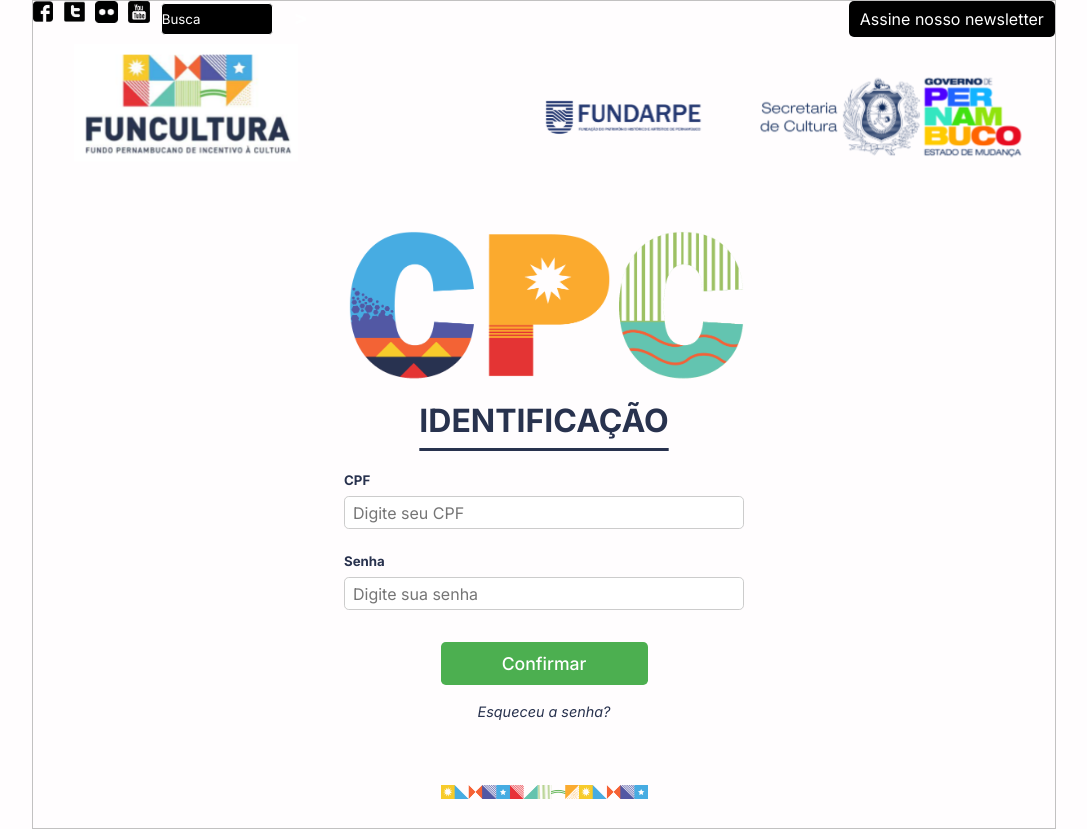
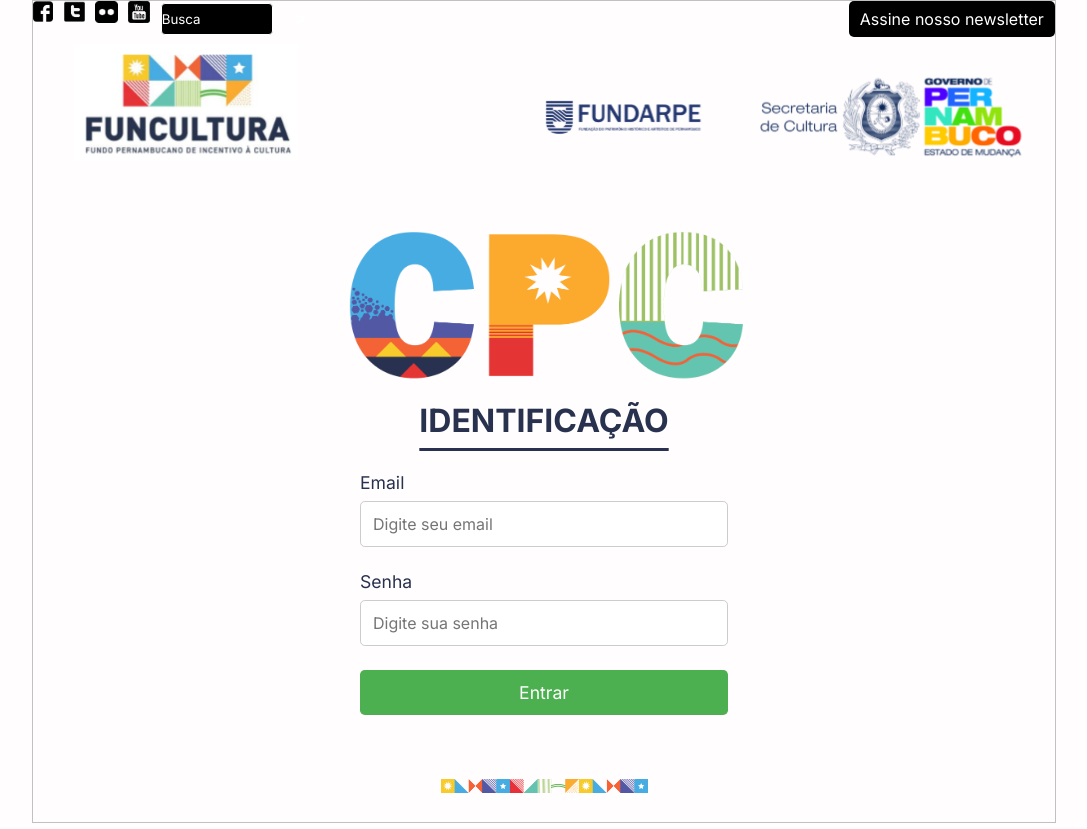
Before and after one commit to AntonioLopes21/Funcultura_Front_End, a React (Create React App) app in the folder fundarpe/: page /login in a window 1280 px wide. Shown: the whole page, without its empty margins (96-1183 px from the left). Built offline with nearby package versions, Linux system fonts and the light colour scheme.

Commit message:
conectando endpoints em pj e pf e fazendo comunicação com a api

```diff
--- a/fundarpe/src/pages/LoginPage/LoginPage.jsx
+++ b/fundarpe/src/pages/LoginPage/LoginPage.jsx
@@ -3,50 +3,52 @@ import Header from "../../components/Header/Header";
 import Footer from "../../components/Footer/Footer";
 import { ImagesProject } from "../../assets/Images";
 import { useNavigate } from "react-router-dom";
+import api, { API_KEY } from "../../services/api";
 
-function IdentificacaoPage() {
-    const [cpf, setCpf] = useState("");
+function LoginPage() {
+    const [email, setEmail] = useState("");
     const [senha, setSenha] = useState("");
     const [erro, setErro] = useState("");
     const [loading, setLoading] = useState(false);
     const navigate = useNavigate();
 
-    // Formatação do CPF
-    const formatarCPF = (value) => {
-        const numeros = value.replace(/\D/g, "");
-        let formatado = "";
-        if (numeros.length > 0) formatado = numeros.substring(0, 3);
-        if (numeros.length > 3) formatado += "." + numeros.substring(3, 6);
-        if (numeros.length > 6) formatado += "." + numeros.substring(6, 9);
-        if (numeros.length > 9) formatado += "-" + numeros.substring(9, 11);
-        return formatado;
-    };
+    const handleSubmit = async (e) => {
+        e.preventDefault();
+        setErro("");
+        setLoading(true);
 
-    // Autenticação mock
-    const mockAutenticacao = (cpf, senha) => {
-        const credenciaisValidas = [
-            { cpf: "123.456.789-09", senha: "senha123" },
-            { cpf: "111.222.333-44", senha: "funcultura" }
-        ];
-        return credenciaisValidas.some(
-            (credencial) => credencial.cpf === cpf && credencial.senha === senha
-        );
-    };
+        try {
+            const formData = new FormData();
+            formData.append('email', email);
+            formData.append('senha', senha);
+            formData.append('key', API_KEY);
 
-    const handleSubmit = (e) => {
-        e.preventDefault();
-        setLoading(true);
-        setErro("");
+            console.log("Tentando login com dados do formulário");
 
-        setTimeout(() => {
-            if (mockAutenticacao(cpf, senha)) {
-                localStorage.setItem("usuarioAutenticado", "true");
+            const response = await api.post('/login', formData, {
+                headers: {
+                    'Content-Type': 'multipart/form-data'
+                }
+            });
+            console.log("Resposta:", response.data);
+
+            if (response.data.success) {
+                const { token, usuario } = response.data;
+                localStorage.setItem("token", token);
+                localStorage.setItem("user", JSON.stringify(usuario));
                 navigate("/dashboard");
-            } else {
-                setErro("CPF ou senha incorretos");
             }
+        } catch (error) {
+            console.error("Erro detalhado:", {
+                data: error.response?.data,
+                status: error.response?.status,
+                headers: error.response?.headers,
+                message: error.response?.data?.message || error.response?.data?.conteudoJson?.message
+            });
+            setErro(error.response?.data?.message || error.response?.data?.conteudoJson?.message || "Erro ao fazer login");
+        } finally {
             setLoading(false);
-        }, 1500);
+        }
     };
 
     return (
@@ -79,32 +81,32 @@ function IdentificacaoPage() {
                     style={{
                         width: "100%",
                         maxWidth: "400px",
-                        margin: "2rem auto"
+                        margin: "2rem auto",
+                        padding: "0 1rem"
                     }}
                 >
-                    <div style={{
-                        display: "flex",
-                        flexDirection: "column",
-                        gap: "1.5rem"
-                    }}>
-                        {/* Campo CPF */}
-                        <div>
-                            <h5 style={{
+                    {/* Campo Email */}
+                    <div style={{ marginBottom: "1.5rem" }}>
+                        <label
+                            htmlFor="email"
+                            style={{
+                                display: "block",
+                                marginBottom: "0.5rem",
                                 color: "#28324E",
-                                marginBottom: "0.5rem"
-                            }}>
-                                CPF
-                            </h5>
+                                fontSize: "1.1rem"
+                            }}
+                        >
+                            Email
+                        </label>
                         <input
-                                type="text"
-                                placeholder="Digite seu CPF"
-                                value={cpf}
-                                onChange={(e) => setCpf(formatarCPF(e.target.value))}
-                                maxLength="14"
+                            type="email"
+                            id="email"
+                            value={email}
+                            onChange={(e) => setEmail(e.target.value)}
+                            placeholder="Digite seu email"
                             style={{
                                 width: "100%",
-                                    height: "2.0625rem",
-                                    padding: "0.5rem",
+                                padding: "0.75rem",
                                 borderRadius: "0.3rem",
                                 border: "1px solid #ccc",
                                 fontSize: "1rem"
@@ -113,85 +115,64 @@ function IdentificacaoPage() {
                     </div>
 
                     {/* Campo Senha */}
-                        <div>
-                            <h5 style={{
+                    <div style={{ marginBottom: "1.5rem" }}>
+                        <label
+                            htmlFor="senha"
+                            style={{
+                                display: "block",
+                                marginBottom: "0.5rem",
                                 color: "#28324E",
-                                marginBottom: "0.5rem"
-                            }}>
+                                fontSize: "1.1rem"
+                            }}
+                        >
                             Senha
-                            </h5>
+                        </label>
                         <input
                             type="password"
-                                placeholder="Digite sua senha"
+                            id="senha"
                             value={senha}
                             onChange={(e) => setSenha(e.target.value)}
+                            placeholder="Digite sua senha"
                             style={{
                                 width: "100%",
-                                    height: "2.0625rem",
-                                    padding: "0.5rem",
+                                padding: "0.75rem",
                                 borderRadius: "0.3rem",
                                 border: "1px solid #ccc",
                                 fontSize: "1rem"
                             }}
                         />
                     </div>
-                    </div>
 
-                    {/* Mensagem de erro */}
+                    {/* Mensagem de Erro */}
                     {erro && (
-                        <p style={{
-                            color: "red",
+                        <div style={{
+                            color: "#dc3545",
+                            marginBottom: "1rem",
                             textAlign: "center",
-                            marginTop: "1rem",
                             fontSize: "0.9rem"
                         }}>
                             {erro}
-                        </p>
+                        </div>
                     )}
 
-                    {/* Botão de Confirmar */}
-                    <div style={{
-                        display: "flex",
-                        justifyContent: "center",
-                        marginTop: "2rem"
-                    }}>
+                    {/* Botão de Login */}
                     <button
                         type="submit"
                         disabled={loading}
                         style={{
-                                backgroundColor: loading ? "#cccccc" : "#4CAF50",
-                                color: "#fff",
+                            width: "100%",
+                            padding: "0.75rem",
+                            backgroundColor: "#4CAF50",
+                            color: "white",
+                            border: "none",
+                            borderRadius: "0.3rem",
                             fontSize: "1.1rem",
-                                width: "12.9375rem",
-                                height: "2.6875rem",
-                                borderRadius: "0.3rem",
-                                fontWeight: "500",
-                                border: "none",
-                                cursor: "pointer",
-                                transition: "background-color 0.3s"
+                            cursor: loading ? "not-allowed" : "pointer",
+                            opacity: loading ? 0.7 : 1
                         }}
                     >
-                            {loading ? "Carregando..." : "Confirmar"}
+                        {loading ? "Entrando..." : "Entrar"}
                     </button>
-                    </div>
-
-                    {/* Link "Esqueceu a senha?" */}
-                    <div style={{
-                        textAlign: "center",
-                        marginTop: "1rem"
-                    }}>
-                        <a
-                            href="#esqueci-senha"
-                            style={{
-                                color: "#28324E",
-                                textDecoration: "none",
-                                fontSize: "0.9rem",
-                                fontStyle: "italic"
-                            }}
-                        >
-                            Esqueceu a senha?
-                        </a>
-                    </div>
                 </form>
 
                 <Footer />
@@ -200,4 +181,4 @@ function IdentificacaoPage() {
     );
 }
 
-export default IdentificacaoPage;
+export default LoginPage;
--- a/fundarpe/src/services/api.js
+++ b/fundarpe/src/services/api.js
@@ -1,10 +1,13 @@
 import axios from 'axios';
+
+// Chave da API
+export const API_KEY = "dsh&*osoi28gf21020k&!(";
 
 const api = axios.create({
     baseURL: 'https://funcultura.fourdevs.com.br',
     headers: {
-        'Content-Type': 'application/json',
+        'Accept': 'application/json'
     }
-})
+});
 
 export default api;
```
Also changed, not shown: fundarpe/src/pages/PFFormsPage/PFFormsPage.jsx (+37 -8 lines), fundarpe/src/pages/PJFormsPage/PJFormsPage.jsx (+88 -10 lines). Lines whose indentation alone changed are shown as unchanged.
